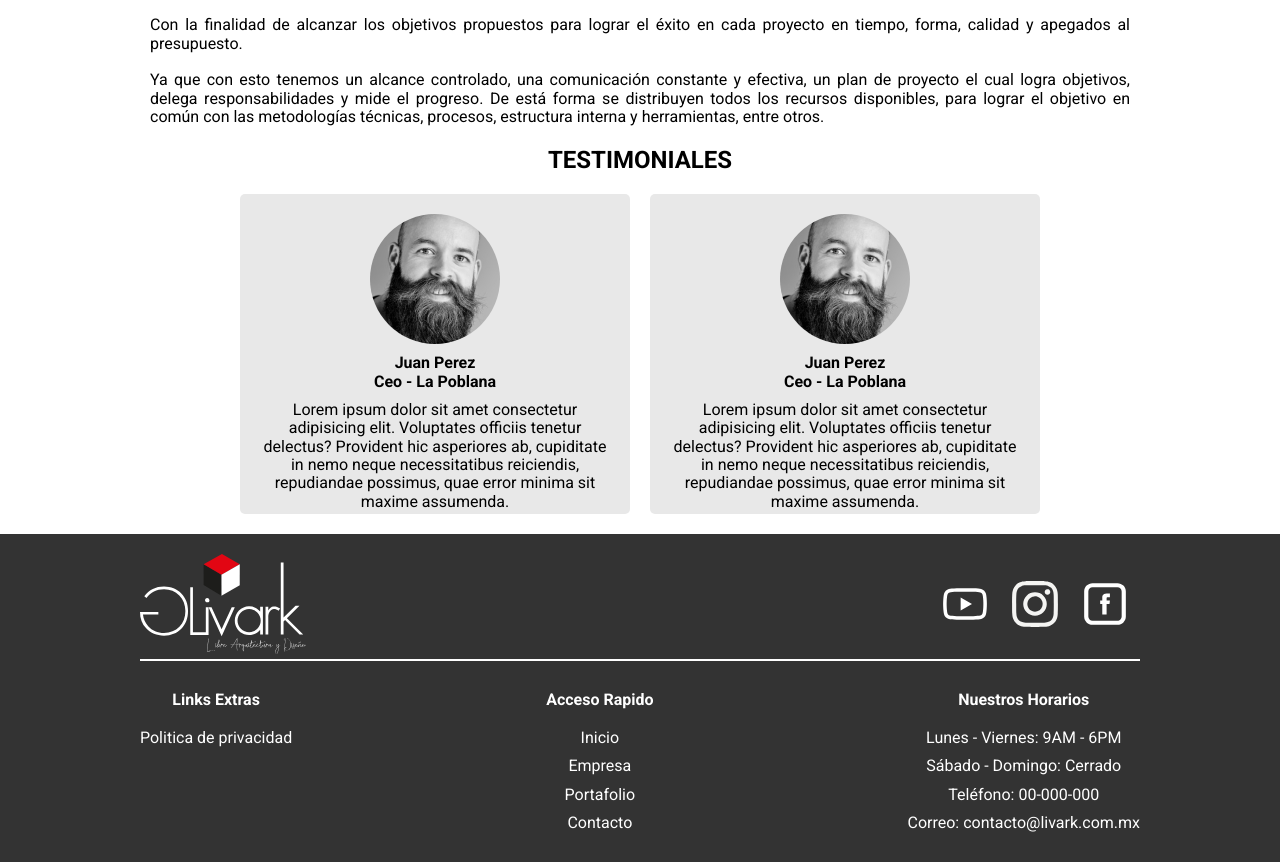
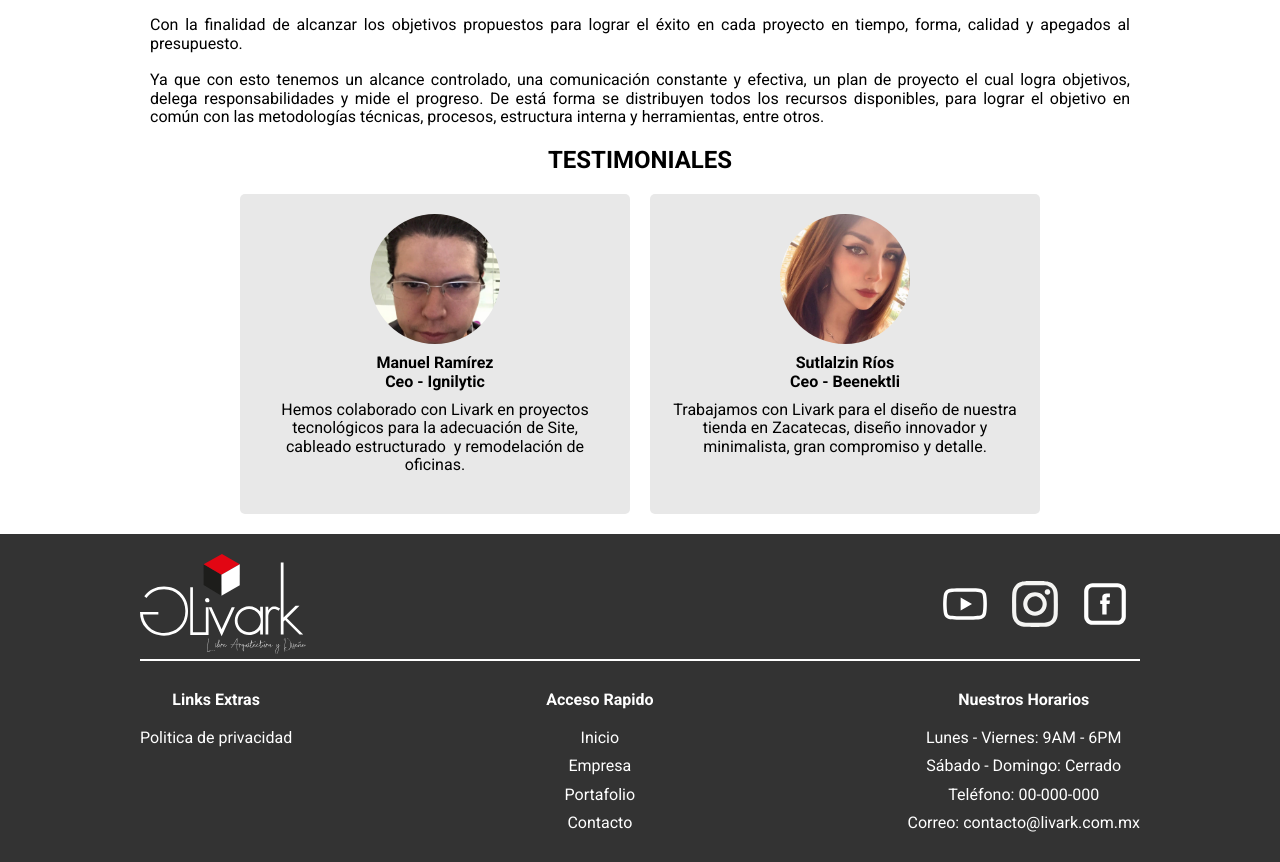
Before and after one commit to khuertar/livark, a PHP site: page /empresa in a window 1280 px wide. Shown: the part 2006-2868 px from the top of the page. Run offline with PHP 8.4, Linux system fonts and the light colour scheme.

Commit message:
Se agrego contexto a los testimoniales

```diff
--- a/view/page/empresa.php
+++ b/view/page/empresa.php
@@ -128,31 +128,31 @@ Testimoniales
   <h2>TESTIMONIALES</h2>
   <div class="owl-carousel owl-theme carrusel">
     <div class="item">
-      <div class="testimonial--item-cara"></div>
-      <span>Juan Perez <br> Ceo - La Poblana</span>
+      <div class="testimonial--item-cara" id="img1"></div>
+      <span>Manuel Ramírez <br> Ceo - Ignilytic</span>
       <p>
-        Lorem ipsum dolor sit amet consectetur adipisicing elit. Voluptates officiis tenetur delectus? Provident hic asperiores ab, cupiditate in nemo neque necessitatibus reiciendis, repudiandae possimus, quae error minima sit maxime assumenda.
+        Hemos colaborado con Livark en proyectos tecnológicos para la adecuación de Site, cableado estructurado  y remodelación de oficinas.
       </p>
     </div>
     <div class="item">
-      <div class="testimonial--item-cara"></div>
-      <span>Juan Perez <br> Ceo - La Poblana</span>
+      <div class="testimonial--item-cara" id="img2"></div>
+      <span>Sutlalzin Ríos <br> Ceo - Beenektli</span>
       <p>
-        Lorem ipsum dolor sit amet consectetur adipisicing elit. Voluptates officiis tenetur delectus? Provident hic asperiores ab, cupiditate in nemo neque necessitatibus reiciendis, repudiandae possimus, quae error minima sit maxime assumenda.
+        Trabajamos con Livark para el diseño de nuestra tienda en Zacatecas, diseño innovador y minimalista, gran compromiso y detalle.
       </p>
     </div>
     <div class="item">
-      <div class="testimonial--item-cara"></div>
-      <span>Juan Perez <br> Ceo - La Poblana</span>
+      <div class="testimonial--item-cara" id="img3"></div>
+      <span>Fernando Situk <br> Ceo - Allstacks</span>
       <p>
-        Lorem ipsum dolor sit amet consectetur adipisicing elit. Voluptates officiis tenetur delectus? Provident hic asperiores ab, cupiditate in nemo neque necessitatibus reiciendis, repudiandae possimus, quae error minima sit maxime assumenda.
+        Remodelación completa de nuestras oficinas en Cancún, nos ayudó a mejorar la confianza de nuestros clientes y socios .
       </p>
     </div>
     <div class="item">
-      <div class="testimonial--item-cara"></div>
-      <span>Juan Perez <br> Ceo - La Poblana</span>
+      <div class="testimonial--item-cara" id="img4"></div>
+      <span>Sebastian Fragoso <br> Ceo - Leningron</span>
       <p>
-        Lorem ipsum dolor sit amet consectetur adipisicing elit. Voluptates officiis tenetur delectus? Provident hic asperiores ab, cupiditate in nemo neque necessitatibus reiciendis, repudiandae possimus, quae error minima sit maxime assumenda.
+        Expansión de nuestro negocio, creamos nuevos andenes para la recepción  y distribución  de materias primas para la industria alimenticia, mayor espacio y seguridad para nuestros  transportes.
       </p>
     </div>
 
--- a/view/sass/main.scss
+++ b/view/sass/main.scss
@@ -587,12 +587,25 @@ footer {
       border-radius: 5px;
       padding: 20px;
       .testimonial--item-cara {
+        background-position: center;
+        background-size: cover;
+        background-repeat: no-repeat;
+        border-radius: 50%;
+        height: 130px;
+        margin: auto;
         width: 130px;
-        height: 130px;
-        background-image: url(../img/cara.jpg);
-        border-radius: 50%;
-        background-position: center;
-        margin: auto;
+      }
+      #img1 {
+        background-image: url(../img/manuel.jpg);
+      }
+      #img2 {
+        background-image: url(../img/su.jpg);
+      }
+      #img3 {
+        background-image: url(../img/iran.jpg);
+      }
+      #img4 {
+        background-image: url(../img/sebas.jpg);
       }
       span {
         display: block;
```
Also changed, not shown: view/css/main.css, view/img/iran.jpg (added), view/img/manuel.jpg (added), view/img/sebas.jpg (added), view/img/su.jpg (added), 1 other file.
